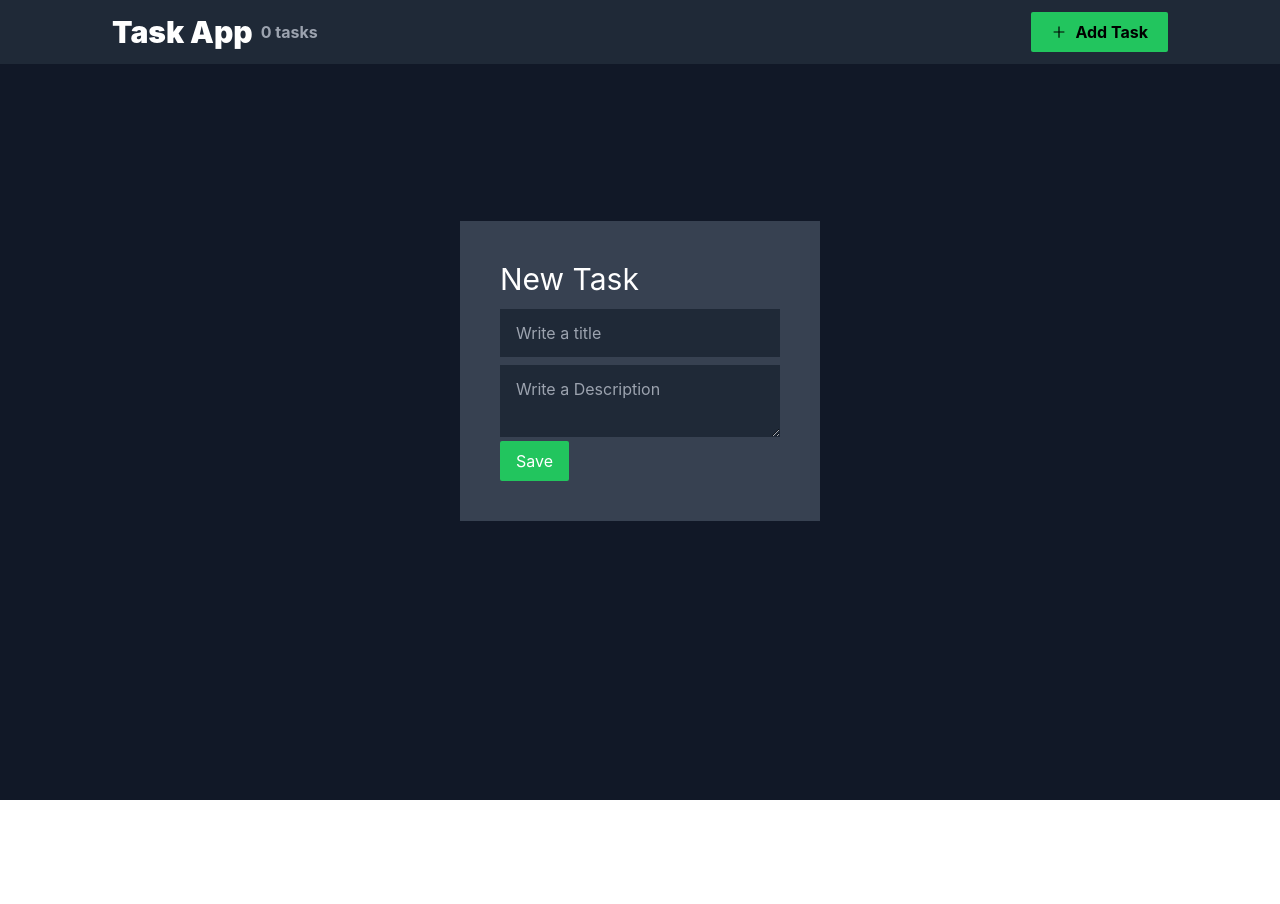
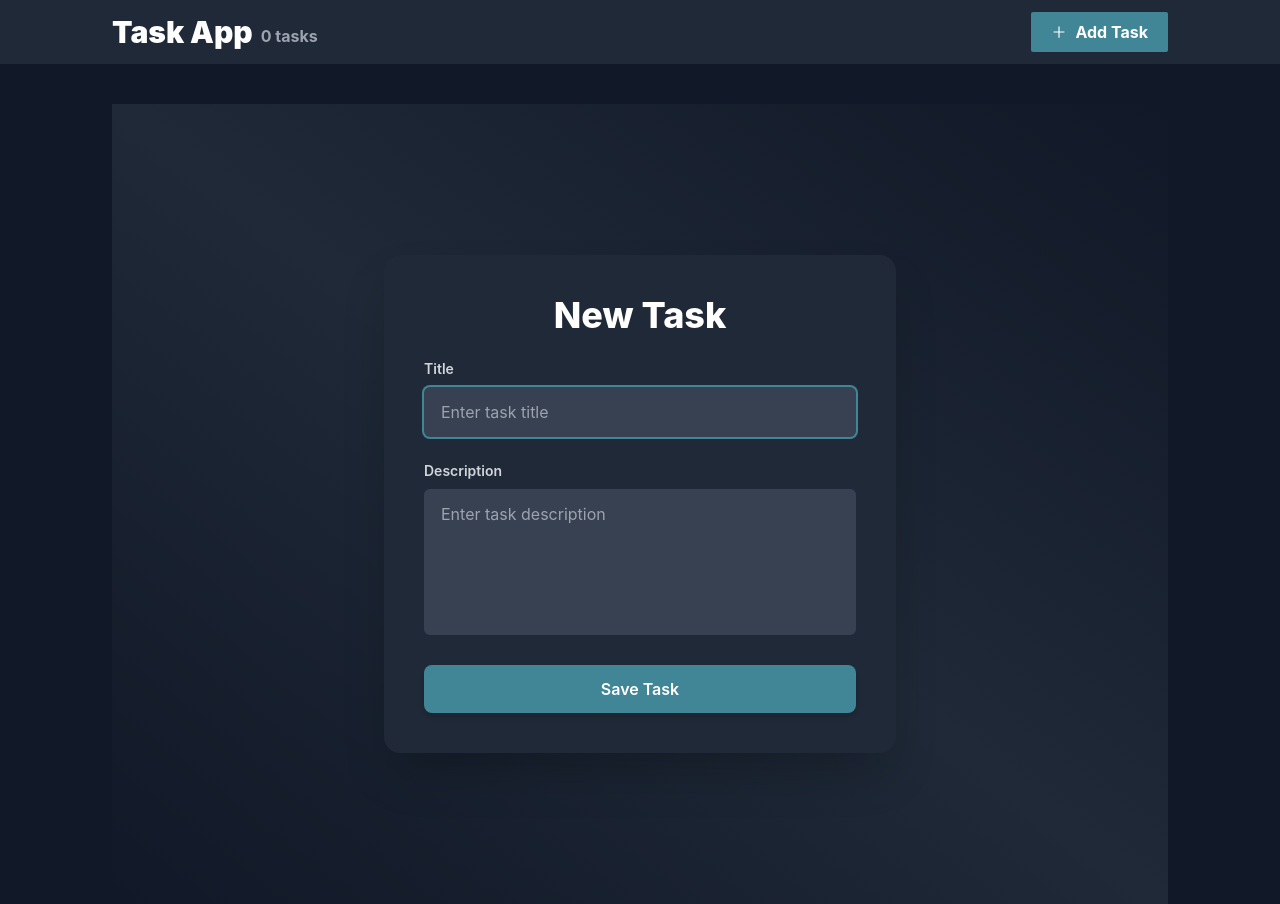
Before and after one commit to Sunandpotru33/todo-next-app, a Next.js app: page /new in a window 1280 px wide. Before the commit the page ends 800 px from the top, so only its background shows below. Built offline with nearby package versions, Linux system fonts and the light colour scheme.

Commit message:
Chnages in ui

```diff
--- a/src/app/globals.css
+++ b/src/app/globals.css
@@ -6,6 +6,7 @@ html,
 body {
   padding: 0;
   margin: 0;
+  background-color: #111827;
   font-family: -apple-system, BlinkMacSystemFont, Segoe UI, Roboto, Oxygen,
     Ubuntu, Cantarell, Fira Sans, Droid Sans, Helvetica Neue, sans-serif;
 }
--- a/src/app/new/page.js
+++ b/src/app/new/page.js
@@ -37,40 +37,69 @@ const TaskFormPage = ({ params }) => {
   }, []);
 
   return (
-    <div className="flex justify-center items-center h-full">
-      <form className="bg-gray-700 p-10" onSubmit={onSubmit}>
-        <h1 className="text-3xl mb-3">
+    <div className="min-h-screen flex justify-center items-center bg-gradient-to-tr from-gray-900 via-gray-800 to-gray-900 px-4">
+      <form
+        onSubmit={onSubmit}
+        className="bg-gray-800 max-w-lg w-full rounded-2xl shadow-2xl p-10 space-y-6"
+        noValidate
+      >
+        <h1 className="text-4xl font-extrabold text-white text-center mb-6">
           {params.id ? "Edit Task" : "New Task"}
         </h1>
+
+        <div>
+          <label
+            htmlFor="title"
+            className="block mb-2 text-sm font-semibold text-gray-300"
+          >
+            Title
+          </label>
           <input
+            id="title"
             type="text"
-          className="bg-gray-800 focus:text-gray-100 focus:outline-none w-full py-3 px-4 mb-2 block"
-          placeholder="Write a title"
+            placeholder="Enter task title"
+            {...register("title", { required: true })}
+            className={`w-full rounded-md bg-gray-700 px-4 py-3 text-white placeholder-gray-400 transition
+              focus:outline-none focus:ring-2 focus:ring-[#408696]
+              ${errors.title ? "border border-red-500" : "border border-transparent"}`}
             autoFocus
-          name="title"
-          {...register("title", { required: true })}
           />
           {errors.title && (
-          <span className="block text-red-400 mb-2">
-            This field is required
-          </span>
+            <p className="mt-1 text-sm text-red-500 font-medium">
+              Title is required.
+            </p>
           )}
+        </div>
 
+        <div>
+          <label
+            htmlFor="description"
+            className="block mb-2 text-sm font-semibold text-gray-300"
+          >
+            Description
+          </label>
           <textarea
-          cols="2"
-          placeholder="Write a Description"
-          className="bg-gray-800 focus:text-gray-100 focus:outline-none w-full py-3 px-4 mb-1 block"
-          name="description"
+            id="description"
+            rows={5}
+            placeholder="Enter task description"
             {...register("description", { required: true })}
+            className={`w-full rounded-md bg-gray-700 px-4 py-3 text-white placeholder-gray-400 resize-none transition
+              focus:outline-none focus:ring-2 focus:ring-[#408696]
+              ${errors.description ? "border border-red-500" : "border border-transparent"}`}
           />
           {errors.description && (
-          <span className="block text-red-400 mb-2">
-            This field is required
-          </span>
+            <p className="mt-1 text-sm text-red-500 font-medium">
+              Description is required.
+            </p>
           )}
+        </div>
 
-        <button className="bg-green-500 hover:bg-green-400 px-4 py-2 rounded-sm disabled:opacity-30">
-          Save
+        <button
+          type="submit"
+          className="w-full bg-[#408697] hover:bg-[#80b6c4] active:bg-[#408696] text-white font-semibold py-3 rounded-lg shadow-md transition disabled:opacity-50 disabled:cursor-not-allowed"
+          disabled={false}
+        >
+          Save Task
         </button>
       </form>
     </div>
--- a/src/app/page.js
+++ b/src/app/page.js
@@ -8,14 +8,14 @@ function Home() {
   const { tasks } = useTasks();
 
   return (
-    <div className="flex justify-center">
+    <div className="flex justify-center items-center  w-full">
       {tasks.length === 0 ? (
         <div className="block">
           <h2 className="text-2xl">There are no tasks</h2>
           <VscTasklist size="8rem" />
         </div>
       ) : (
-        <div className="w-7/10">
+        <div className="w-full">
           {tasks.map((task, i) => (
             <TaskCard task={task} key={i} />
           ))}
--- a/src/components/Navbar.js
+++ b/src/components/Navbar.js
@@ -15,11 +15,13 @@ export function Navbar() {
         <h1 className="font-black text-3xl text-white">Task App</h1>
       </Link>
 
-      <span className="ml-2 text-gray-400 font-bold">{tasks.length} tasks</span>
+      <span className="ml-2 text-gray-400 font-bold mt-2">
+        {tasks.length} {tasks.length === 1 ? 'task' : 'tasks'}
+      </span>
 
       <div className="flex-grow text-right">
         <button
-          className="bg-green-500 hover:bg-green-400 px-5 py-2 text-gray font-bold rounded-sm inline-flex items-center"
+          className="bg-[#408696] hover:bg-[#80b6c4] px-5 py-2 text-white font-bold rounded-sm inline-flex items-center"
           onClick={() => router.push("/new")}
         >
           <AiOutlinePlus className="mr-2" />
--- a/src/components/TaskCard.js
+++ b/src/components/TaskCard.js
@@ -1,37 +1,56 @@
 import { useTasks } from "../context/TasksContext";
 import { useRouter } from "next/navigation";
-import { VscTrash } from "react-icons/vsc";
+import { VscTrash, VscEdit } from "react-icons/vsc";
 import { toast } from "react-hot-toast";
 
 export const TaskCard = ({ task }) => {
   const { deleteTask } = useTasks();
   const router = useRouter();
 
+  const handleDelete = (e) => {
+    e.stopPropagation();
+    const accept = confirm("Are you sure you want to delete this task?");
+    if (accept) {
+      deleteTask(task.id);
+      toast.success("Task deleted successfully");
+    }
+  };
+
+  const handleEdit = (e) => {
+    e.stopPropagation();
+    router.push(`/edit/${task.id}`);
+  };
+
   return (
     <div
-      className="bg-gray-700 hover:bg-gray-600 cursor-pointer px-20 py-5 m-2 flex justify-between"
+      className="bg-gray-800 hover:bg-gray-700 transition duration-300 cursor-pointer p-6 sm:p-8 md:p-10 m-2 sm:m-4 rounded-2xl shadow-xl w-full max-w-7xl"
       onClick={() => router.push(`/edit/${task.id}`)}
     >
-      <div>
-        <div className="flex justify-between">
-          <h1 className="font-bold">{task.title}</h1>
+      <div className="flex flex-col sm:flex-row justify-between items-start sm:items-center gap-4">
+        <h1 className="text-2xl sm:text-3xl font-semibold text-white break-words">
+          {task.title}
+        </h1>
+        <div className="flex items-center gap-2 sm:gap-3">
           <button
-            className="bg-red-700 hover:bg-red-600 px-3 py-1 inline-flex items-center"
-            onClick={(e) => {
-              e.stopPropagation();
-              const accept = confirm(
-                "Are you sure you want to delete this task?"
-              );
-              if (accept) deleteTask(task.id);
-              toast.success("Task deleted successfully");
-            }}
+            className="text-white hover:bg-[#80b6c4] p-2 rounded transition"
+            onClick={handleEdit}
+            title="Edit Task"
           >
-            <VscTrash className="mr-2" /> Delete
+            <VscEdit className="text-xl sm:text-2xl" />
+          </button>
+          <button
+            className="text-white hover:bg-[#80b6c4] p-2 rounded transition"
+            onClick={handleDelete}
+            title="Delete Task"
+          >
+            <VscTrash className="text-xl sm:text-2xl" />
           </button>
         </div>
-        <p className="text-gray-300">{task.description}</p>
-        <span className="text-gray-400 text-xs">{task.id}</span>
       </div>
+
+      <p className="text-gray-300 text-base sm:text-lg leading-relaxed mt-4 break-words">
+        {task.description}
+      </p>
     </div>
   );
 };
```
Lines whose indentation alone changed are shown as unchanged.
